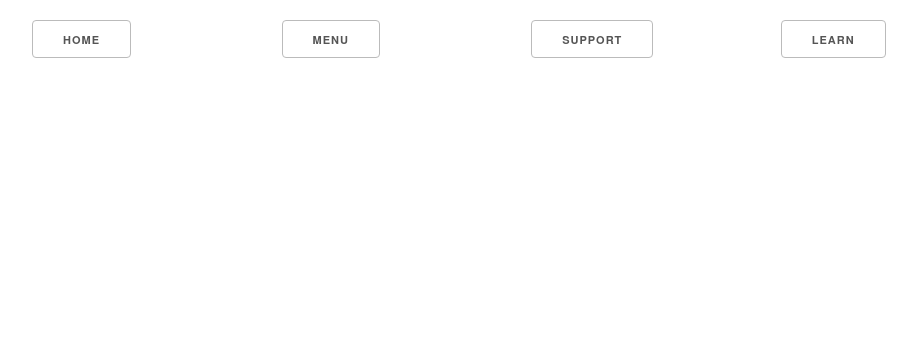
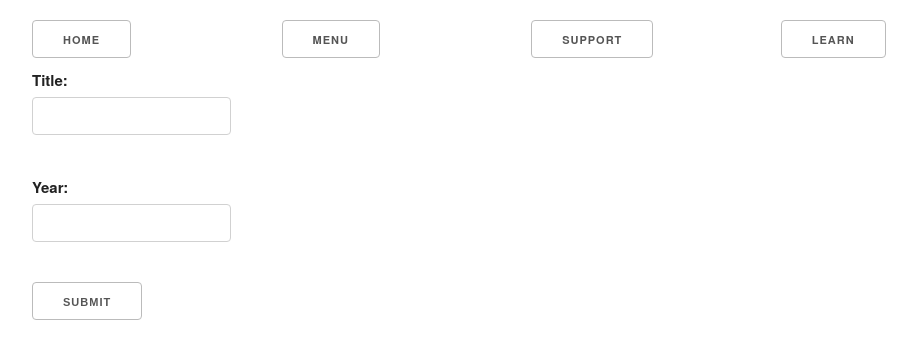
Before and after one commit to kjones92/HallOfFame, a PHP site: page / in a window 1280 px wide. Shown: the top 359 px of the page, without its empty margins (128-1045 px from the left). Run offline with PHP 8.4, Linux system fonts and the light colour scheme; data that the repository does not hold is empty.

Commit message:
Added post functionality to hall of fame

```diff
--- a/server/index.php
+++ b/server/index.php
@@ -1,4 +1,14 @@
 <?php include("includes/db_conn.php"); ?>
+<?php
+if ($_SERVER["REQUEST_METHOD"] == "POST") {
+
+  $newtitle = $_REQUEST['title'];
+  $newYear = $_REQUEST['year'];
+
+  $sql = "INSERT INTO album(title, year)  VALUES ('$newtitle', '$newYear')";
+  mysqli_query($dbConn, $sql);
+}
+?>
 <!DOCTYPE html>
 
 <html>
@@ -6,7 +16,7 @@
 <head>
   <meta charset="utf-8">
   <meta name="viewport" content="width=device-width, initial-scale=1">
-  <title>PHP Template Example</title>
+  <title>Hall of Fame</title>
   <link rel="stylesheet" href="https://cdnjs.cloudflare.com/ajax/libs/skeleton/2.0.4/skeleton.min.css">
 </head>
 
@@ -15,9 +25,9 @@
   <div class="container">
     <h1 class="title">
       <?php
-        if ($dbCheck == false ) {
-          echo "Cannot connect to database";
-        }
+      if ($dbCheck == false) {
+        echo "Cannot connect to database";
+      }
       ?>
     </h1>
 
@@ -40,6 +50,20 @@
 
     ?>
 
+
+
+    <form action=index.php method="POST">
+      <p>
+        <label for="title">Title:</label>
+        <input type="text" name="title" id="title">
+      </p>
+      <p>
+        <label for="year">Year:</label>
+        <input type="text" name="year" id="year">
+      </p>
+      <input type="submit" value="Submit">
+    </form>
+
   </div>
 
 </body>
```
Also changed, not shown: README.md.
